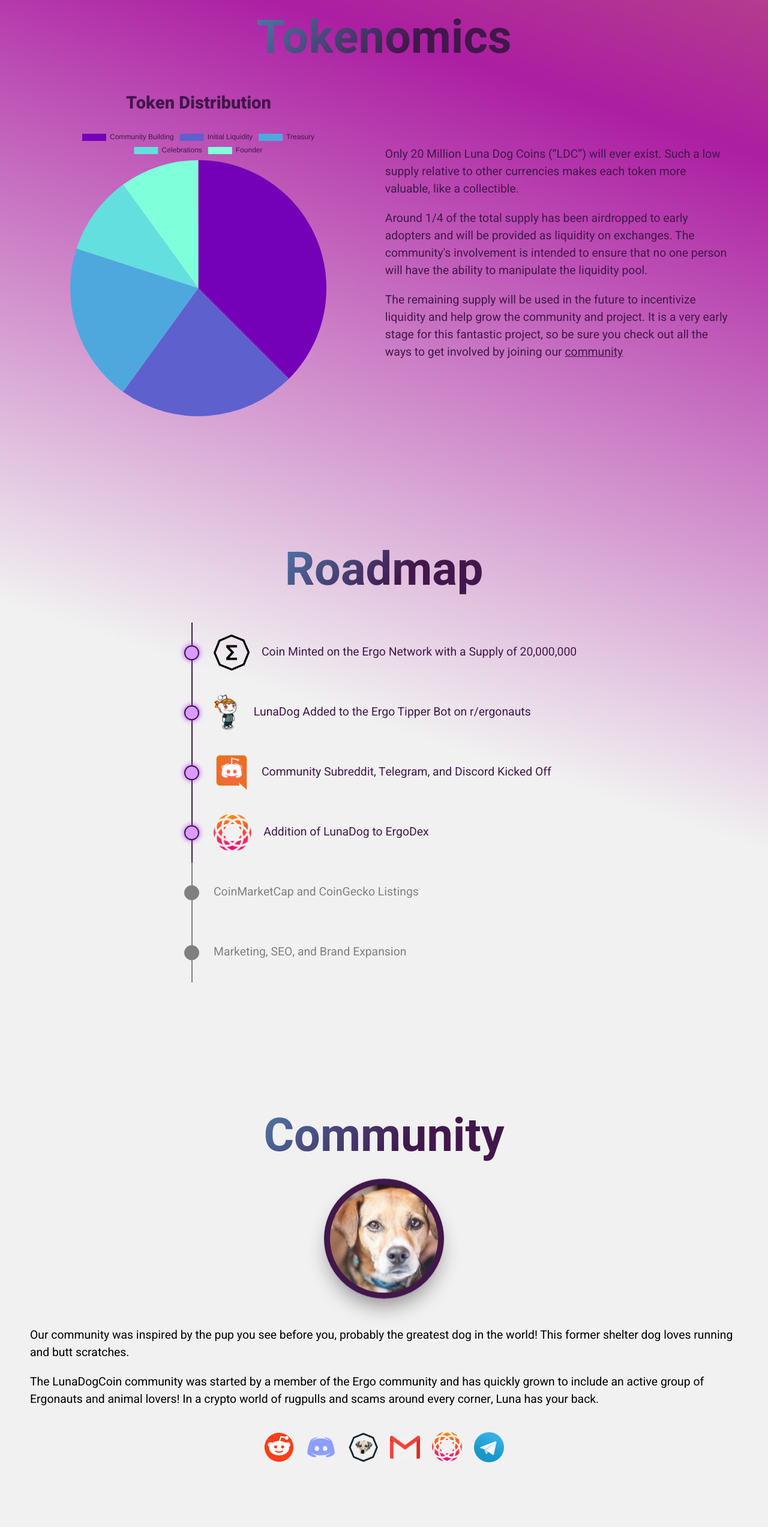
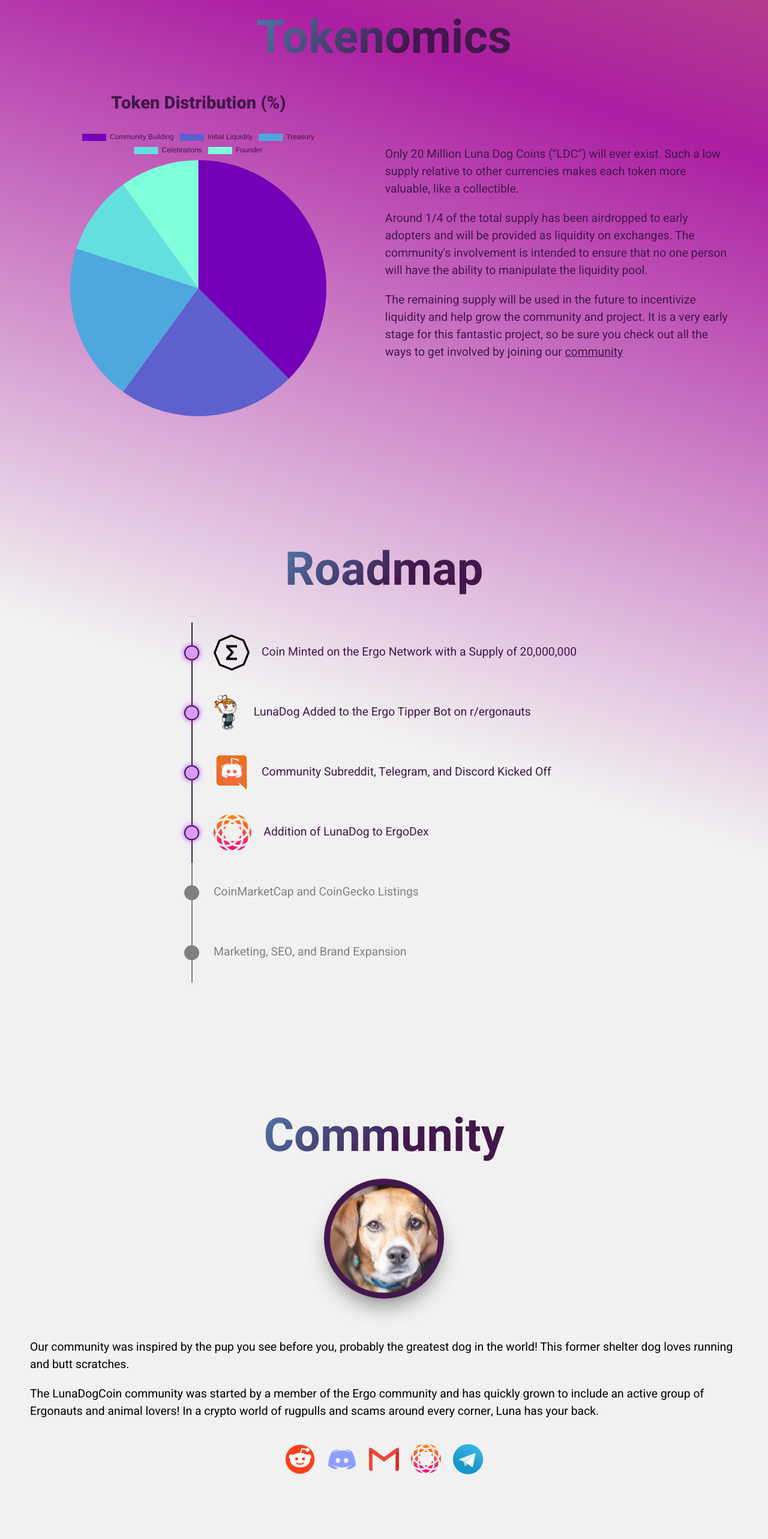
Before and after one commit to Luna-Dog-Coin/lunadogcoin, a React (Create React App) app: page / in a window 1280 px wide. Shown: the part 893-3459 px from the top of the page at 60% size. Built offline with nearby package versions, Linux system fonts and the light colour scheme.

Commit message:
DEL: remove reddit user link

```diff
--- a/src/components/Community/index.js
+++ b/src/components/Community/index.js
@@ -29,7 +29,6 @@ export default function Community() {
       <div className="icons">
         <a href="https://www.reddit.com/r/LunaToken"><img src={process.env.PUBLIC_URL + '/icons/reddit.png'}></img></a>
         <a href="https://discord.gg/ncCnbdjNfM"><img src={process.env.PUBLIC_URL + '/icons/discord.png'}></img></a>
-        <a href="https://www.reddit.com/user/123uga"><img src={process.env.PUBLIC_URL + '/icons/123uga.png'}></img></a>
         <a href="mailto:lunadogcoin@gmail.com"><img src={process.env.PUBLIC_URL + '/icons/gmail.png'}></img></a>
         <a href="https://app.ergodex.io/swap"><img src={process.env.PUBLIC_URL + '/ergodex.png'}></img></a>
         <a href="https://t.me/lunadogcoin"><img src={process.env.PUBLIC_URL + '/icons/telegram.png'}></img></a>
--- a/src/components/Community/index.scss
+++ b/src/components/Community/index.scss
@@ -33,7 +33,7 @@
       animation: luna .5s cubic-bezier(.22,.87,.96,.98) infinite alternate-reverse;
       box-sizing: border-box;
       border: 10px solid $black;
-      margin-bottom: 30px;
+      margin-bottom: 50px;
     }
     .icons {
       margin-top: 20px;
--- a/src/components/Tokenomics/index.js
+++ b/src/components/Tokenomics/index.js
@@ -24,7 +24,7 @@ export default function Tokenomics() {
       <h1>Tokenomics</h1>
       <div className="text-container">
         <div className="left">
-          <div className="chart-title">Token Distribution</div>
+          <div className="chart-title">Token Distribution (%)</div>
           <Pie
             data={data.tokenomics}
             options={options}
```
